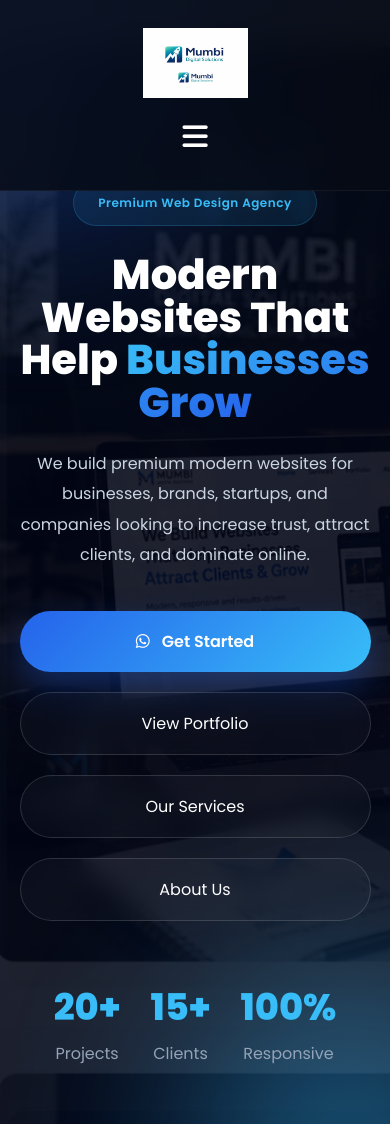
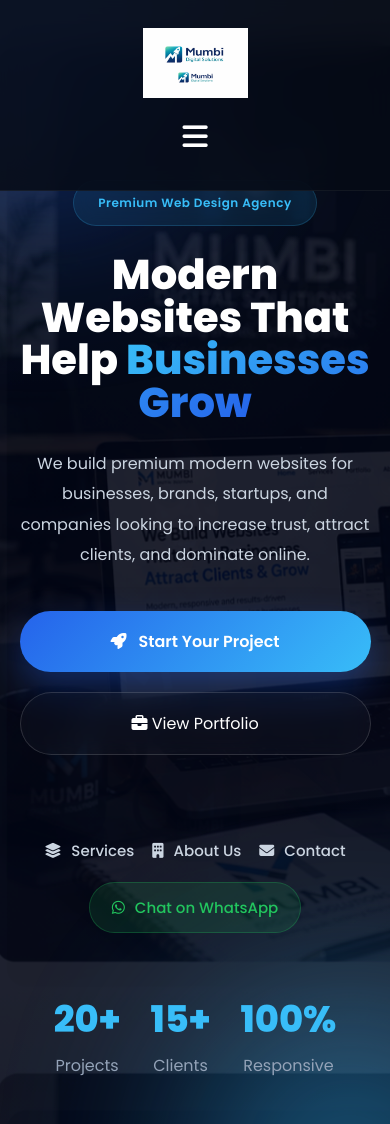
Before and after one commit to sharonmumb-source/Mumbi-Digital-Solution, a plain HTML site: page index.html in a window 390 px wide. Shown: the top 1124 px of the page. Drawn offline with Linux system fonts and the light colour scheme.

Commit message:
Updated index page hero button section,style.css, portfolio page and mobile navigation

```diff
--- a/assets/css/style.css
+++ b/assets/css/style.css
@@ -2320,3 +2320,106 @@ section{
   background:rgba(6,11,22,0.96);
   box-shadow:0 10px 30px rgba(0,0,0,0.35);
 }
+/* =========================================
+   HERO ACTIONS
+========================================= */
+
+.hero-actions{
+  display:flex;
+  flex-direction:column;
+  gap:28px;
+  margin-bottom:55px;
+}
+
+/* MAIN BUTTONS */
+
+.hero-buttons{
+  display:flex;
+  gap:20px;
+  flex-wrap:wrap;
+}
+
+/* MINI LINKS */
+
+.hero-mini-links{
+  display:flex;
+  gap:18px;
+  flex-wrap:wrap;
+  align-items:center;
+}
+
+.hero-mini-links a{
+  display:inline-flex;
+  align-items:center;
+  gap:10px;
+
+  color:#cbd5e1;
+
+  font-size:15px;
+  font-weight:500;
+
+  transition:0.3s;
+}
+
+.hero-mini-links a:hover{
+  color:#38bdf8;
+  transform:translateY(-2px);
+}
+
+/* WHATSAPP */
+
+.hero-whatsapp{
+  background:rgba(34,197,94,0.12);
+
+  border:1px solid rgba(34,197,94,0.25);
+
+  padding:12px 22px;
+
+  border-radius:50px;
+
+  color:#22c55e !important;
+
+  font-weight:600;
+}
+
+.hero-whatsapp:hover{
+  background:#22c55e;
+  color:#fff !important;
+
+  box-shadow:
+  0 15px 35px rgba(34,197,94,0.35);
+}
+
+/* MOBILE */
+
+@media(max-width:768px){
+
+  .hero-buttons{
+    flex-direction:column;
+  }
+
+  .hero-mini-links{
+    justify-content:center;
+    text-align:center;
+  }
+
+}
+.portfolio-page-card:hover{
+  transform:translateY(-12px);
+
+  border-color:#38bdf8;
+
+  box-shadow:
+  0 25px 60px rgba(0,0,0,0.45),
+  0 0 30px rgba(56,189,248,0.18);
+}
+.project-badge{
+  display:inline-block;
+  padding:8px 14px;
+  background:rgba(56,189,248,0.1);
+  border:1px solid rgba(56,189,248,0.2);
+  color:#38bdf8;
+  border-radius:30px;
+  font-size:13px;
+  margin-top:15px;
+}
--- a/index.html
+++ b/index.html
@@ -125,40 +125,74 @@
         increase trust, attract clients, and dominate online.
       </p>
 
+     <!-- HERO ACTIONS -->
+<div class="hero-actions">
+
+  <!-- MAIN BUTTONS -->
   <div class="hero-buttons">
 
-        <a href="https://wa.me/254755570096"
-           target="_blank"
+    <!-- PRIMARY CTA -->
+    <a href="contact.html"
        class="btn-primary">
 
-          <i class="fa-brands fa-whatsapp"></i>
-          Get Started
+      <i class="fa-solid fa-rocket"></i>
+
+      Start Your Project
 
     </a>
 
+    <!-- SECONDARY CTA -->
     <a href="portfolio.html"
        class="btn-secondary">
+
+      <i class="fa-solid fa-briefcase"></i>
 
       View Portfolio
 
     </a>
 
-        <a href="services.html"
-           class="btn-secondary">
+  </div>
 
-          Our Services
+
+  <!-- QUICK LINKS -->
+  <div class="hero-mini-links">
+
+    <a href="services.html">
+
+      <i class="fa-solid fa-layer-group"></i>
+
+      Services
 
     </a>
 
-        <a href="about.html"
-           class="btn-secondary">
+    <a href="about.html">
+
+      <i class="fa-solid fa-building"></i>
 
       About Us
+
+    </a>
+    <a href="contact.html">
+
+  <i class="fa-solid fa-envelope"></i>
+
+  Contact
+
+</a>
+
+    <a href="https://wa.me/254755570096?text=Hello%20Mumbi%20Digital%20Solutions,%20I%20would%20like%20to%20start%20a%20project."
+       target="_blank"
+       class="hero-whatsapp">
+
+      <i class="fa-brands fa-whatsapp"></i>
+
+      Chat on WhatsApp
 
     </a>
 
   </div>
 
+</div>
       <!-- STATS -->
       <div class="hero-stats">
 
```
Also changed, not shown: portfolio.html (+96 -18 lines). Lines whose indentation alone changed are shown as unchanged.
